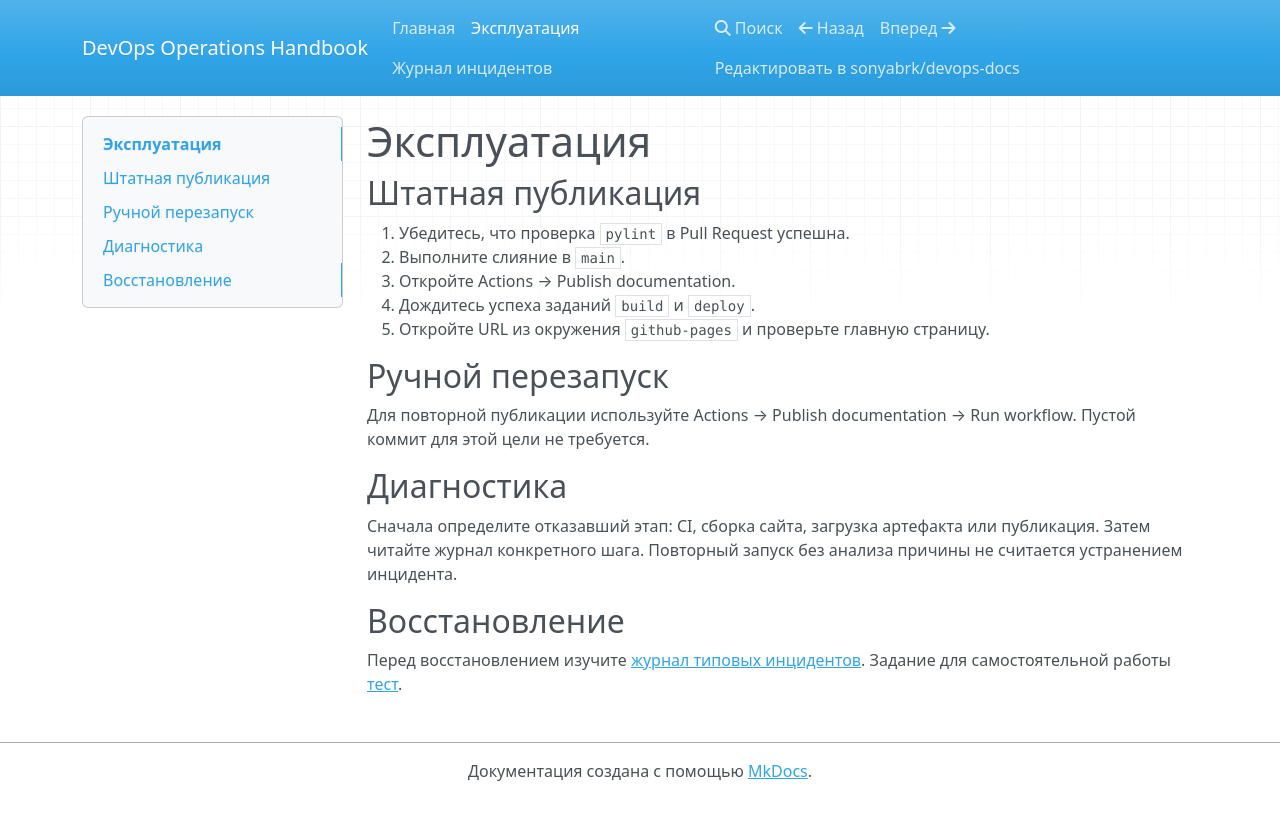
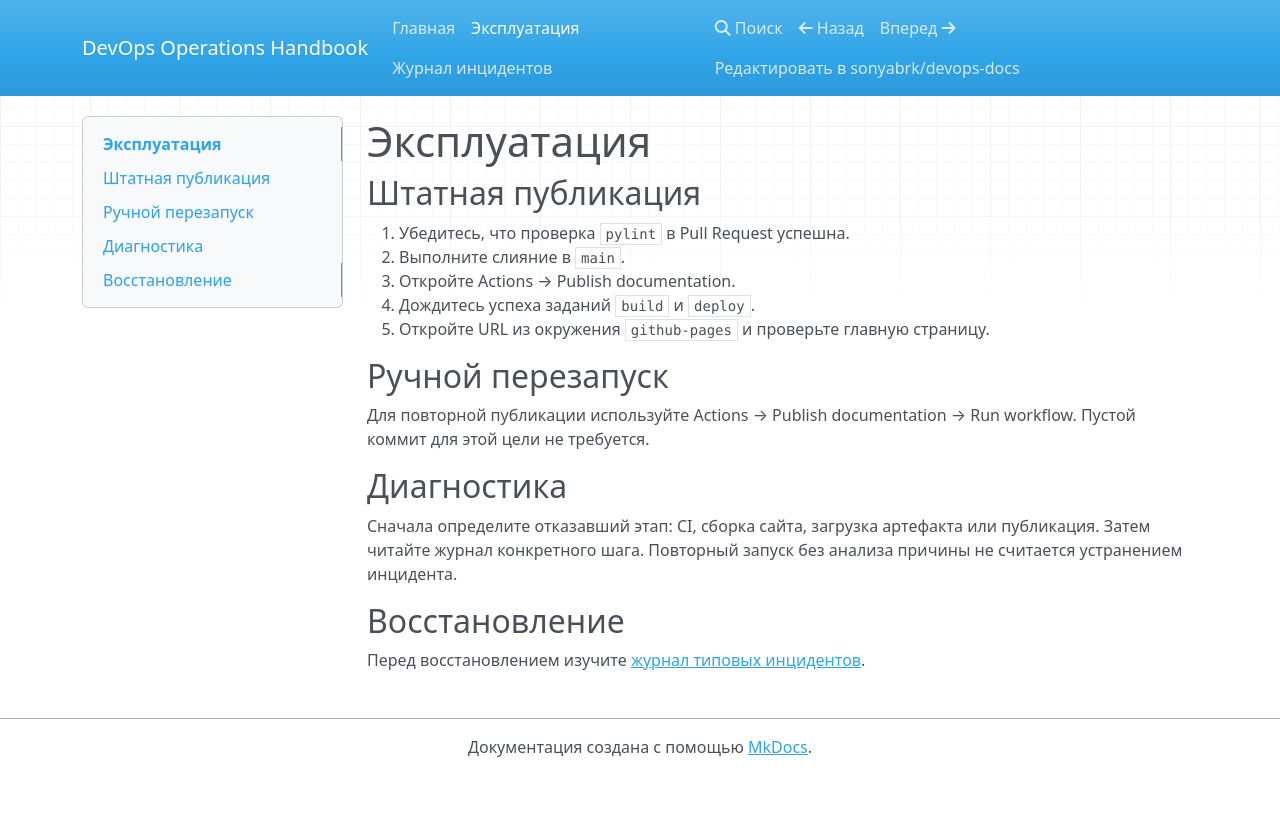
Before and after one commit to sonyabrk/devops-docs, an MkDocs documentation site: the page built from docs/runbook.md, in a window 1280 px wide. Shown: the top 820 px of the page. Built offline with MkDocs 1.6.1, drawn with Linux system fonts in a browser that asks for light colours; nearby versions of some CDN libraries.

Commit message:
fix: test for task

```diff
--- a/docs/runbook.md
+++ b/docs/runbook.md
@@ -21,4 +21,3 @@
 ## Восстановление
 
 Перед восстановлением изучите [журнал типовых инцидентов](incidents.md).
-Задание для самостоятельной работы [тест](missing-page.md).
```
